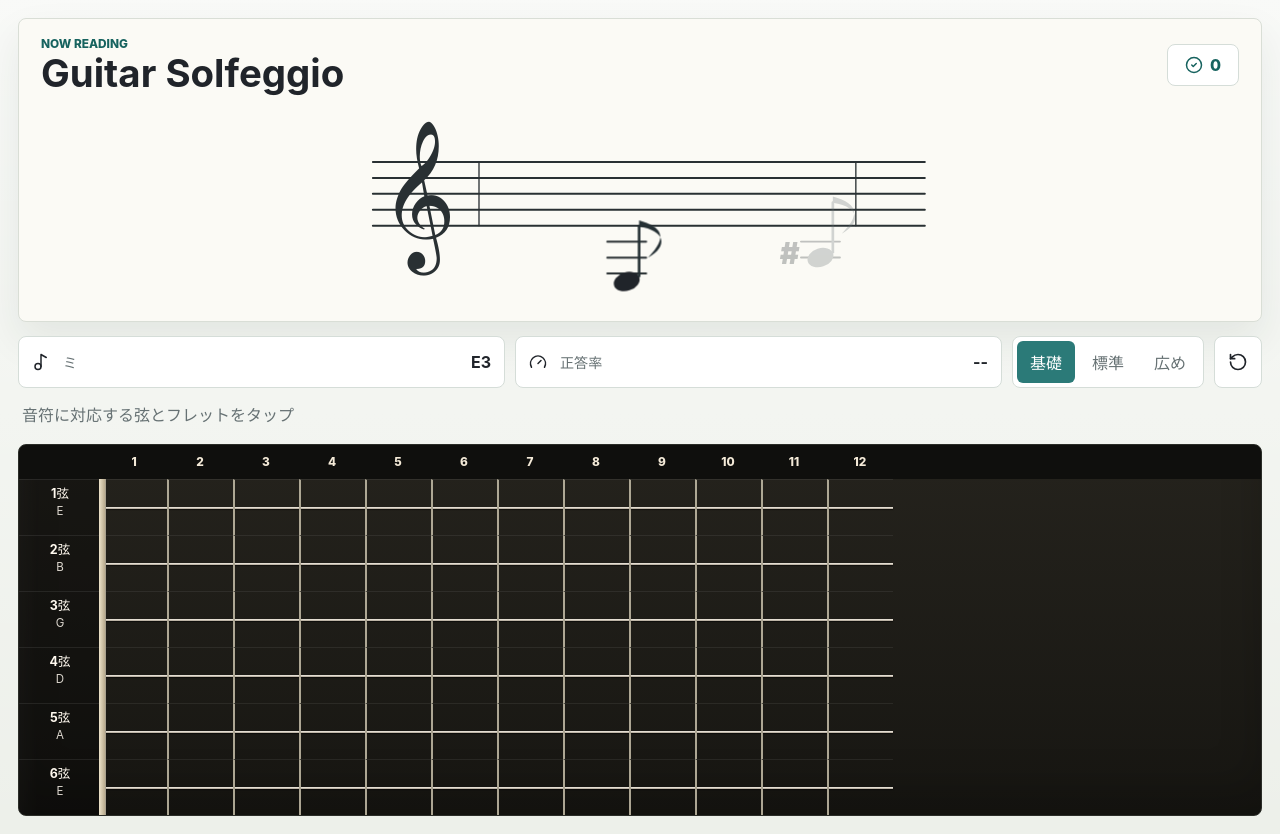
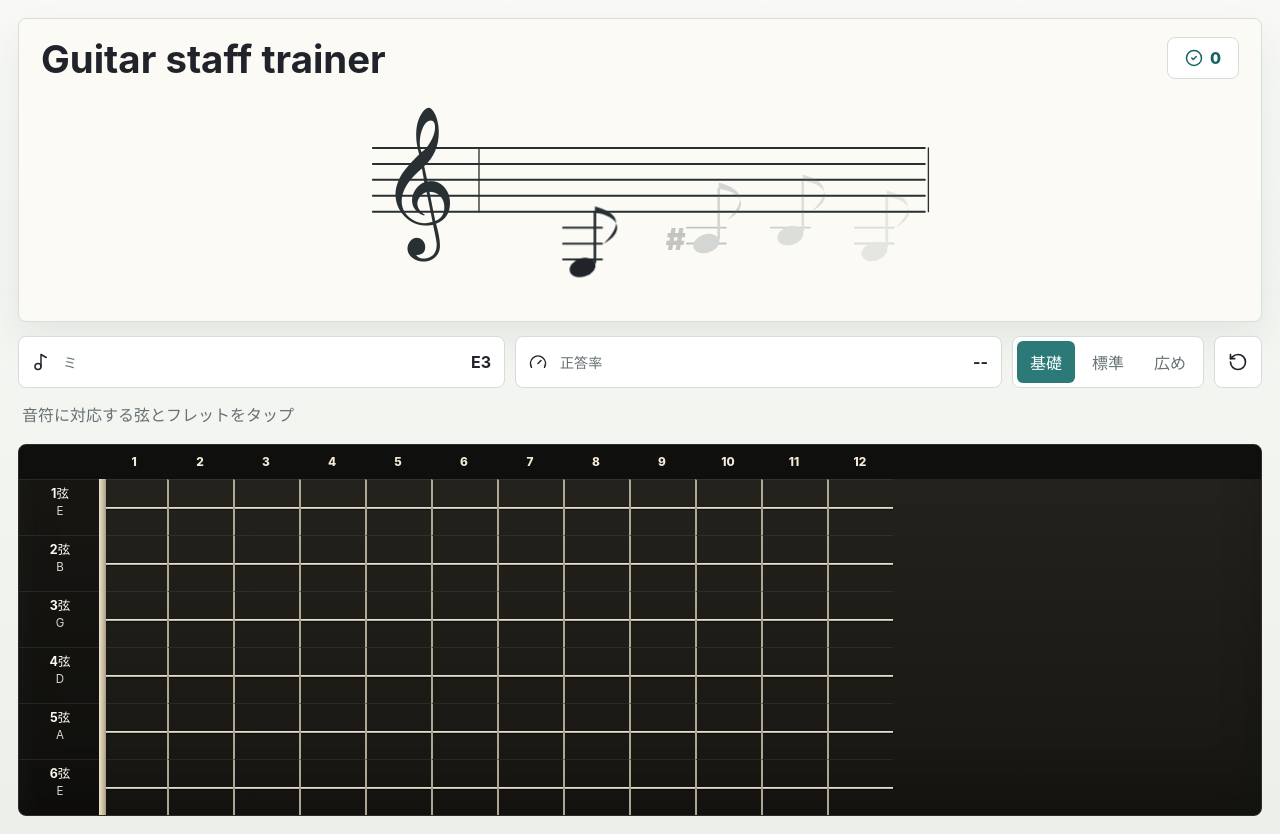
Before and after one commit to kk08321/guitar-staff-trainer, a React (Vite) app: page / in a window 1280 px wide. Built offline with nearby package versions, Linux system fonts and the light colour scheme.

Commit message:
feat: show upcoming notes and localize README

```diff
--- a/index.html
+++ b/index.html
@@ -3,7 +3,7 @@
   <head>
     <meta charset="UTF-8" />
     <meta name="viewport" content="width=device-width, initial-scale=1.0" />
-    <title>Guitar Solfeggio</title>
+    <title>Guitar staff trainer</title>
   </head>
   <body>
     <div id="root"></div>
--- a/src/main.jsx
+++ b/src/main.jsx
@@ -110,14 +110,32 @@ function drawQuestion(rangeKey, deck, avoidSoundingMidi = null) {
   };
 }
 
-function createPracticeState(rangeKey) {
-  const firstDraw = drawQuestion(rangeKey, createDeck(rangeKey));
-  const secondDraw = drawQuestion(rangeKey, firstDraw.deck, firstDraw.question.soundingMidi);
+function drawQuestions(rangeKey, deck, count, avoidSoundingMidi = null) {
+  const questions = [];
+  let remainingDeck = deck;
+  let previousSoundingMidi = avoidSoundingMidi;
+
+  for (let i = 0; i < count; i += 1) {
+    const draw = drawQuestion(rangeKey, remainingDeck, previousSoundingMidi);
+    questions.push(draw.question);
+    remainingDeck = draw.deck;
+    previousSoundingMidi = draw.question.soundingMidi;
+  }
 
   return {
-    question: firstDraw.question,
-    nextPreview: secondDraw.question,
-    deck: secondDraw.deck
+    questions,
+    deck: remainingDeck
+  };
+}
+
+function createPracticeState(rangeKey) {
+  const initialDraw = drawQuestions(rangeKey, createDeck(rangeKey), 4);
+  const [question, ...previewNotes] = initialDraw.questions;
+
+  return {
+    question,
+    previewNotes,
+    deck: initialDraw.deck
   };
 }
 
@@ -136,9 +154,9 @@ function getNoteLayout(note, x) {
   return { x, y, lowLedgerLines, highLedgerLines };
 }
 
-function StaffNote({ note, x, active = false, preview = false }) {
+function StaffNote({ note, x, active = false, preview = false, previewIndex = 0 }) {
   const layout = getNoteLayout(note, x);
-  const groupClass = active ? 'activeNote' : preview ? 'previewNote' : '';
+  const groupClass = active ? 'activeNote' : preview ? `previewNote previewNote${previewIndex + 1}` : '';
 
   return (
     <g className={groupClass}>
@@ -163,15 +181,15 @@ function StaffNote({ note, x, active = false, preview = false }) {
   );
 }
 
-function Staff({ note, nextNote, streak }) {
+function Staff({ note, previewNotes, streak }) {
   const staffLines = [0, 1, 2, 3, 4];
+  const previewPositions = [455, 550, 645];
 
   return (
     <section className="staffPanel" aria-label="出題されている五線譜">
       <div className="staffHeader">
         <div>
-          <span className="eyebrow">Now reading</span>
-          <h1>Guitar Solfeggio</h1>
+          <h1>Guitar staff trainer</h1>
         </div>
         <div className="streak" aria-label={`連続正解 ${streak}`}>
           <CheckCircle2 size={18} />
@@ -195,9 +213,17 @@ function Staff({ note, nextNote, streak }) {
             𝄞
           </text>
           <line x1="198" x2="198" y1="78" y2="150" className="barLine" />
-          <line x1="624" x2="624" y1="78" y2="150" className="barLine" />
-          <StaffNote key={nextNote.id} note={nextNote} x={560} preview />
-          <StaffNote key={note.id} note={note} x={365} active />
+          <line x1="706" x2="706" y1="78" y2="150" className="barLine" />
+          {previewNotes.map((previewNote, index) => (
+            <StaffNote
+              key={previewNote.id}
+              note={previewNote}
+              x={previewPositions[index]}
+              preview
+              previewIndex={index}
+            />
+          ))}
+          <StaffNote key={note.id} note={note} x={315} active />
         </svg>
       </div>
     </section>
@@ -261,7 +287,7 @@ function App() {
   const [selected, setSelected] = useState(null);
   const [status, setStatus] = useState('音符に対応する弦とフレットをタップ');
   const [score, setScore] = useState({ correct: 0, attempts: 0, streak: 0 });
-  const { question, nextPreview } = practice;
+  const { question, previewNotes } = practice;
 
   const answerText = useMemo(
     () => question.positions.map((position) => `${position.string}弦 ${position.fret}F`).join(' / '),
@@ -270,11 +296,15 @@ function App() {
 
   function nextQuestion(nextRangeKey = rangeKey) {
     setPractice((current) => {
-      const nextDraw = drawQuestion(nextRangeKey, current.deck, current.nextPreview.soundingMidi);
+      const nextDraw = drawQuestion(
+        nextRangeKey,
+        current.deck,
+        current.previewNotes[current.previewNotes.length - 1].soundingMidi
+      );
 
       return {
-        question: current.nextPreview,
-        nextPreview: nextDraw.question,
+        question: current.previewNotes[0],
+        previewNotes: [...current.previewNotes.slice(1), nextDraw.question],
         deck: nextDraw.deck
       };
     });
@@ -309,7 +339,7 @@ function App() {
 
   return (
     <main className="appShell">
-      <Staff note={question} nextNote={nextPreview} streak={score.streak} />
+      <Staff note={question} previewNotes={previewNotes} streak={score.streak} />
 
       <section className="controlBand" aria-label="練習設定と状態">
         <div className="metric">
--- a/src/styles.css
+++ b/src/styles.css
@@ -152,8 +152,7 @@ h1 {
 }
 
 .previewNote {
-  opacity: 0.28;
-  transform: translateX(24px);
+  opacity: 0.26;
 }
 
 .previewNote .noteHead,
@@ -163,6 +162,14 @@ h1 {
 
 .previewNote .stem {
   stroke: #667173;
+}
+
+.previewNote2 {
+  opacity: 0.2;
+}
+
+.previewNote3 {
+  opacity: 0.14;
 }
 
 .controlBand {
```
Also changed, not shown: 1 other file (tests, documents, lock files or other folders).
